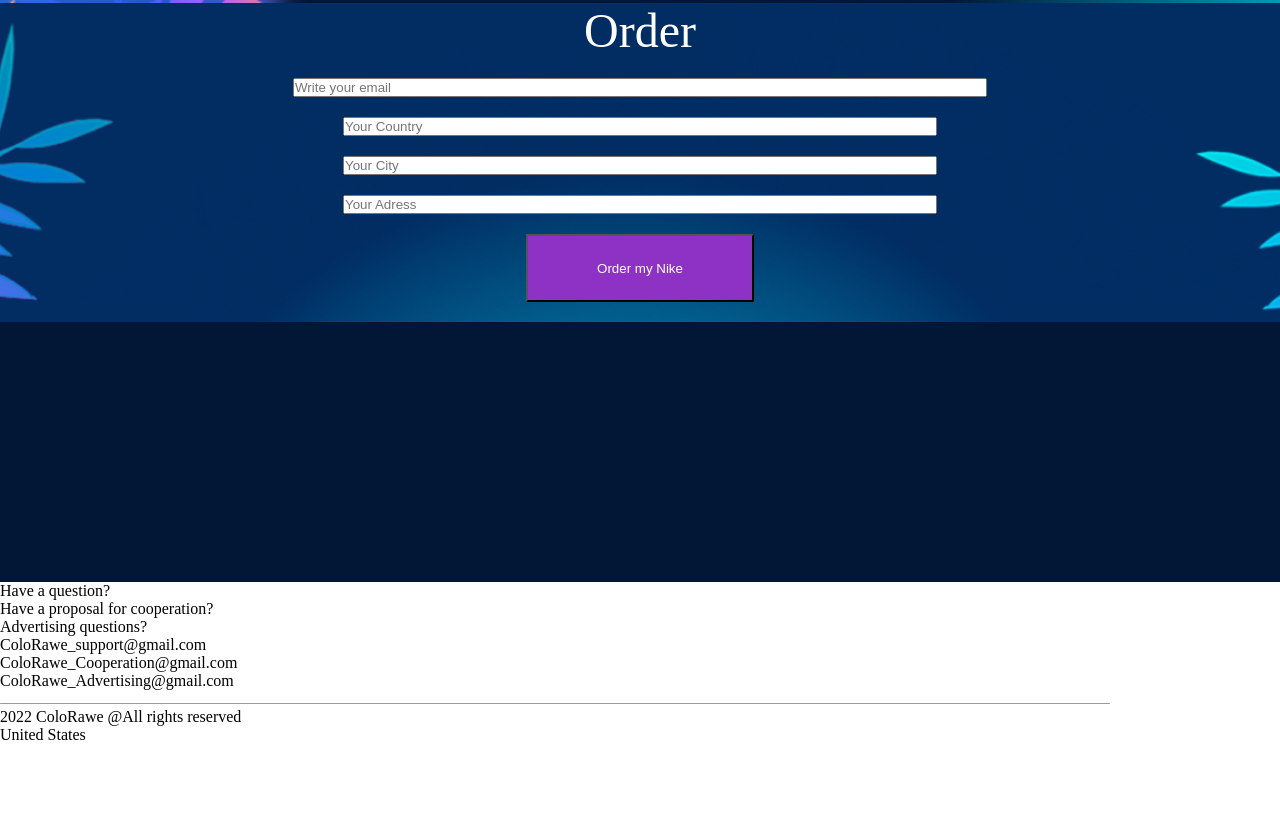
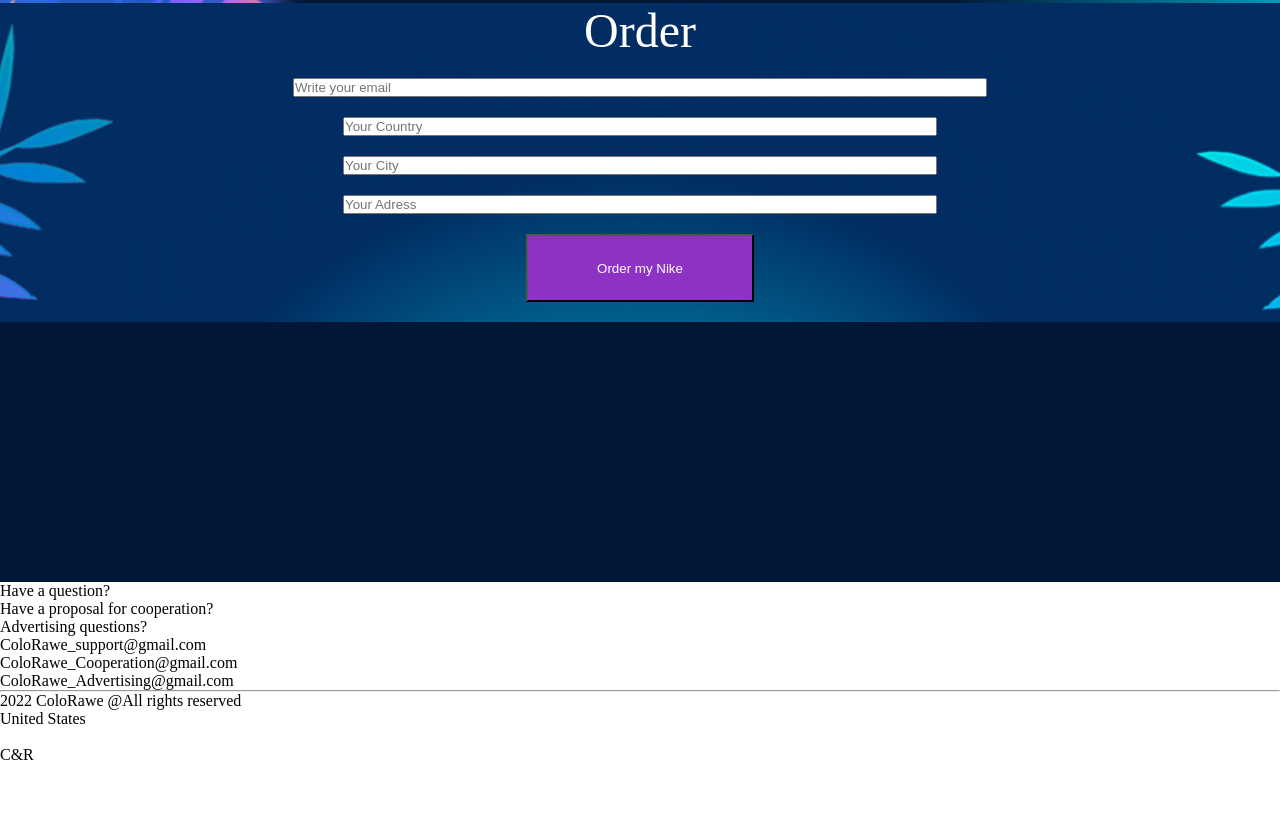
Before and after one commit to Titanius34676437122312312/mi-primer-proyecto, a plain HTML site: page index.html in a window 1280 px wide. Shown: the part 2006-2834 px from the top of the page. After the commit the page ends 2770 px from the top, so only its background shows below. Drawn offline with Linux system fonts and the light colour scheme.

Commit message:
Update index.html form Sergey

```diff
--- a/index.html
+++ b/index.html
@@ -75,23 +75,35 @@ Good luck finding your way in the world of custom sneakers
                 <input class="Adress" placeholder="Your Adress" type="">
                 <button class="Order-Nike">Order my Nike</button>
                 <img src="/imagenes/Rectangle 17.png" alt="">
-
             </section>
-            <section>
+            <footer class="footer">
+                <div class="footer-container">
+                    <section class="footer-question-left">
                         <p class="question">Have a question?</p>
                         <p class="cooperation">Have a proposal for cooperation?</p>
                         <p class="questions">Advertising questions? </p>
                     </section>
-            <section>
+                    <section class="footer-answer-right">
                         <p class="gmail-one">ColoRawe_support@gmail.com</p>
                         <p class="gmail-two">ColoRawe_Cooperation@gmail.com</p>
                         <p class="gmail-three">ColoRawe_Advertising@gmail.com</p>
-                <img src="/imagenes/Line 1.png" alt="">
+                    </section>
+                </div>
+                <hr>
+                <div class="footer-container">
+
+                    <section class="footer-question-left">
                         <p class="ColoRawe-two">2022 ColoRawe @All rights reserved</p>
                         <p class="usa">United States</p>
-                <img src="/imagenes/ed69f7fa91929ff49ecafac2bfd72360 2.png" alt="">
-                <img src="/imagenes/С&R.png" alt="">
                     </section>
+
+                    <section class="footer-answer-right">
+                        <img src="/ed69f7fa91929ff49ecafac2bfd72360 2 (1).svg" alt="">
+                        <p class="cr">С&R</p>
+                    </section>
+
+                </div>
+            </footer>
         </div>
     </div>
 
```
Lines whose indentation alone changed are shown as unchanged.
